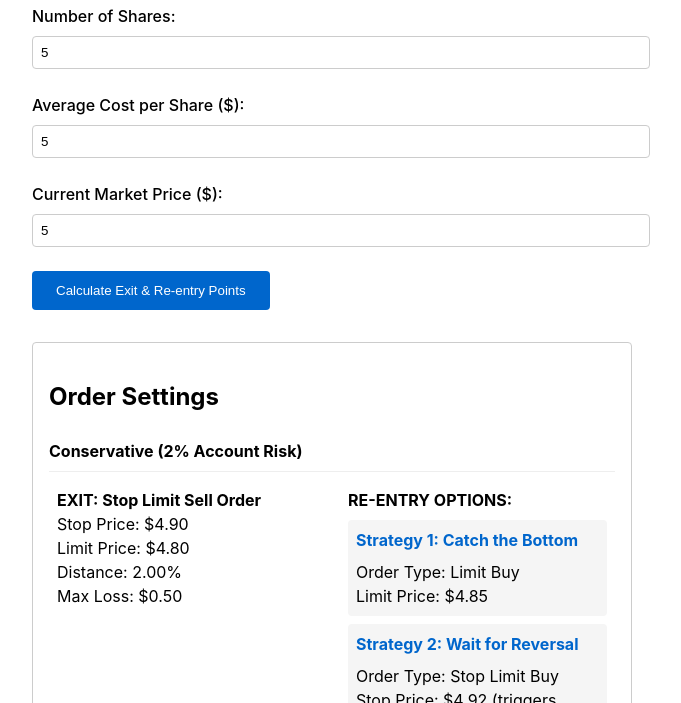
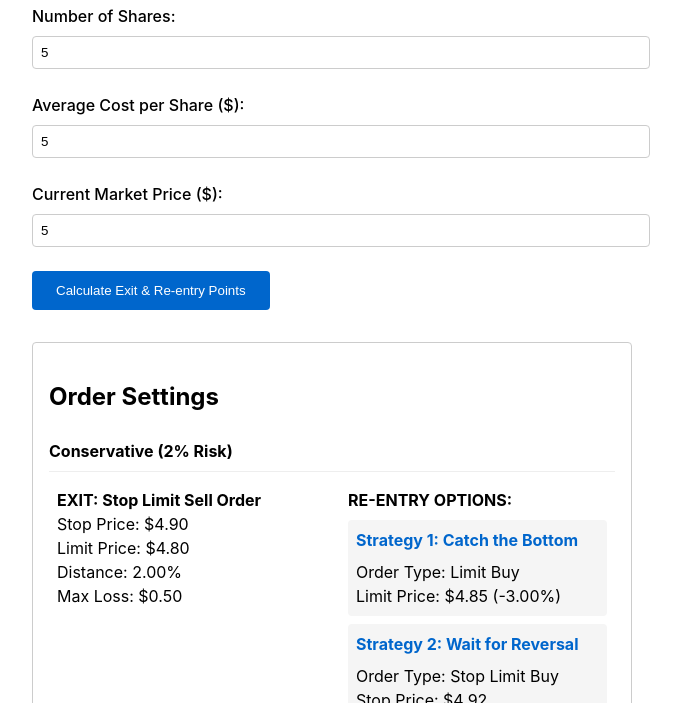
Before and after one commit to renoirb/stock-stop-loss-calculator, a plain HTML site: page index.html in a window 1280 px wide. Both pictures are taken after typing "5", "5", "5" into the empty fields and a click on the button "Calculate Exit & Re-entry Points". Shown: the part 97-800 px from the top of the page, without its empty margins (308-989 px from the left). Drawn offline with Linux system fonts and the light colour scheme.

Commit message:
LLM Prompt Output, Step 5
Using Claude AI v3.5 Sonnet

== Prompt ==

So the re-entry is another 1% under the risk level (e.g. conservative 2% drop) therefore at 3%?

== Response ==

Not quite - let me clarify the current calculation and what it should be:

Current (incorrect) calculation:
1. Risk level (2%) determines stop loss: $22.01 -> $21.57
2. Then we're taking another 1% from the stop loss: $21.57 -> $21.35

What it SHOULD be:
If we want re-entry at 3% (original price minus 3%):
$22.01 * (1 - 0.03) = $21.35

So you're right - if we want:
- Conservative: Stop at -2%, Re-entry at -3%
- Moderate: Stop at -5%, Re-entry at -6%
- Aggressive: Stop at -8%, Re-entry at -9%

Let me fix the calculation to make it properly percentage-based from the original price rather than cascading percentages (...)

Now using your example (177 shares @ $22.01):

Conservative (2%/3%):
- Stop Loss: $22.01 * 0.98 = $21.57 (-2%)
- Re-entry: $22.01 * 0.97 = $21.35 (-3%)

This makes more sense as both levels are now calculated from the original price instead of cascading percentages. Would you like me to adjust these percentages or the spacing between levels?

```diff
--- a/index.html
+++ b/index.html
@@ -99,19 +99,19 @@
     <div id="results" class="results">
         <h2>Order Settings</h2>
 
-        <div class="risk-level">Conservative (2% Account Risk)</div>
+        <div class="risk-level">Conservative (2% Risk)</div>
         <div class="exit-entry">
             <div class="exit" id="conservative"></div>
             <div class="entry" id="conservativeEntry"></div>
         </div>
 
-        <div class="risk-level">Moderate (5% Account Risk)</div>
+        <div class="risk-level">Moderate (5% Risk)</div>
         <div class="exit-entry">
             <div class="exit" id="moderate"></div>
             <div class="entry" id="moderateEntry"></div>
         </div>
 
-        <div class="risk-level">Aggressive (8% Account Risk)</div>
+        <div class="risk-level">Aggressive (8% Risk)</div>
         <div class="exit-entry">
             <div class="exit" id="aggressive"></div>
             <div class="entry" id="aggressiveEntry"></div>
@@ -126,12 +126,10 @@
             const avgCost = Number(document.getElementById('avgCost').value);
             const currentPrice = Number(document.getElementById('currentPrice').value);
 
-            const positionValue = shares * currentPrice;
-
             const levels = {
-                conservative: calculateLevels(positionValue, 0.02, currentPrice),
-                moderate: calculateLevels(positionValue, 0.05, currentPrice),
-                aggressive: calculateLevels(positionValue, 0.08, currentPrice)
+                conservative: calculateLevels(currentPrice, 0.02),  // 2% stop, 3% entry
+                moderate: calculateLevels(currentPrice, 0.05),      // 5% stop, 6% entry
+                aggressive: calculateLevels(currentPrice, 0.08)     // 8% stop, 9% entry
             };
 
             document.getElementById('results').style.display = 'block';
@@ -146,12 +144,9 @@
             document.getElementById('aggressiveEntry').innerHTML = formatEntryLevel(levels.aggressive.reentry, currentPrice, shares);
         });
 
-        function calculateLevels(positionValue, riskPercentage, currentPrice) {
-            const maxLoss = positionValue * riskPercentage;
-            const shares = Number(document.getElementById('shares').value);
-
-            const stopPrice = currentPrice - (maxLoss / shares);
-            const reentryPrice = stopPrice * 0.99; // 1% below stop loss
+        function calculateLevels(currentPrice, riskPercentage) {
+            const stopPrice = currentPrice * (1 - riskPercentage);
+            const reentryPrice = currentPrice * (1 - (riskPercentage + 0.01)); // Additional 1% down
 
             return {
                 stop: stopPrice,
@@ -180,14 +175,14 @@
                 <div class="strategy">
                     <div class="strategy-title">Strategy 1: Catch the Bottom</div>
                     Order Type: Limit Buy<br>
-                    Limit Price: $${reentryPrice.toFixed(2)}
+                    Limit Price: $${reentryPrice.toFixed(2)} (-${reentryPercentage}%)
                 </div>
 
                 <div class="strategy">
                     <div class="strategy-title">Strategy 2: Wait for Reversal</div>
                     Order Type: Stop Limit Buy<br>
-                    Stop Price: $${(reentryPrice * 1.015).toFixed(2)} (triggers when price bounces up)<br>
-                    Limit Price: $${(reentryPrice * 1.03).toFixed(2)} (maximum you'll pay)
+                    Stop Price: $${(reentryPrice * 1.015).toFixed(2)}<br>
+                    Limit Price: $${(reentryPrice * 1.03).toFixed(2)}
                 </div>
                 Shares: ${shares}
             `;
```
